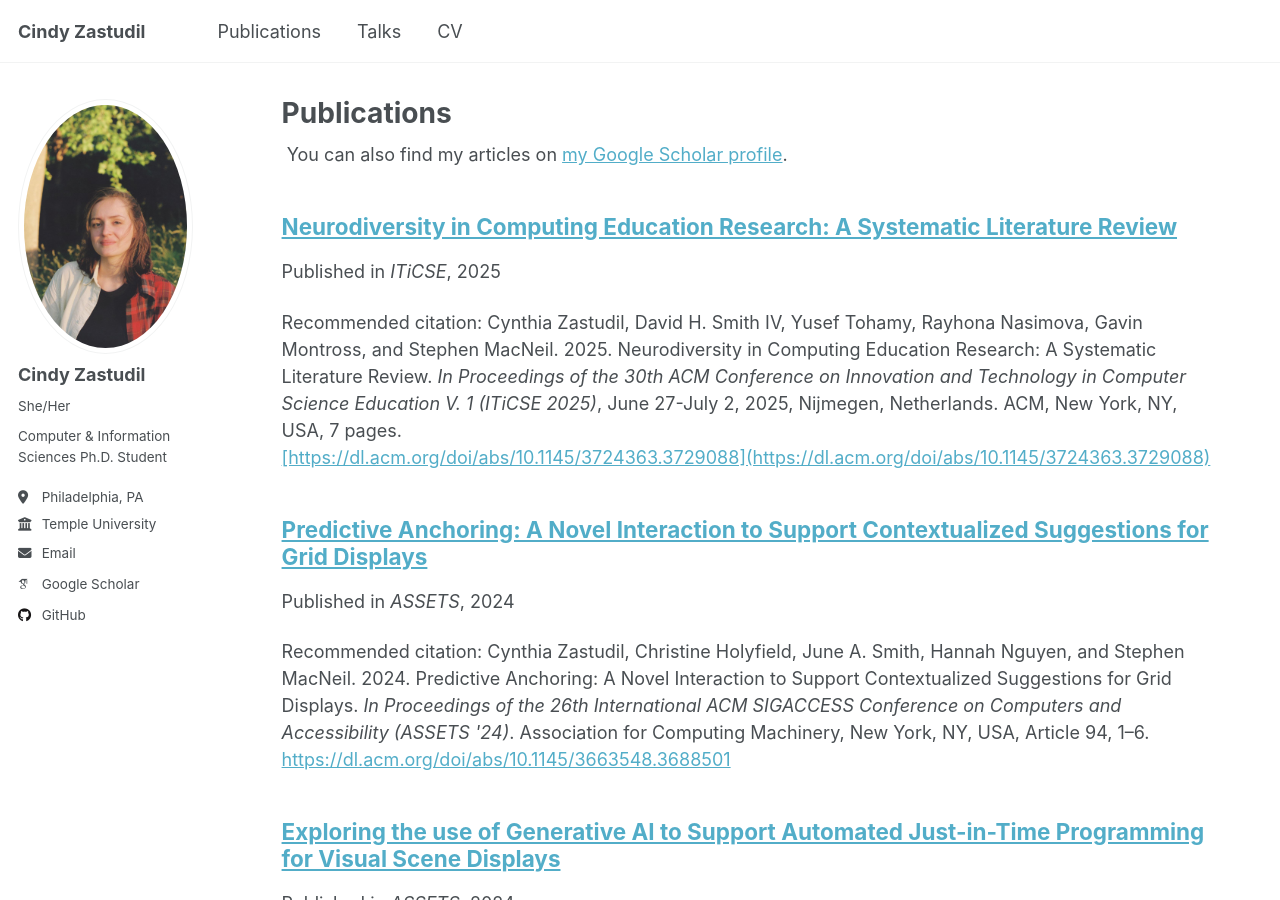
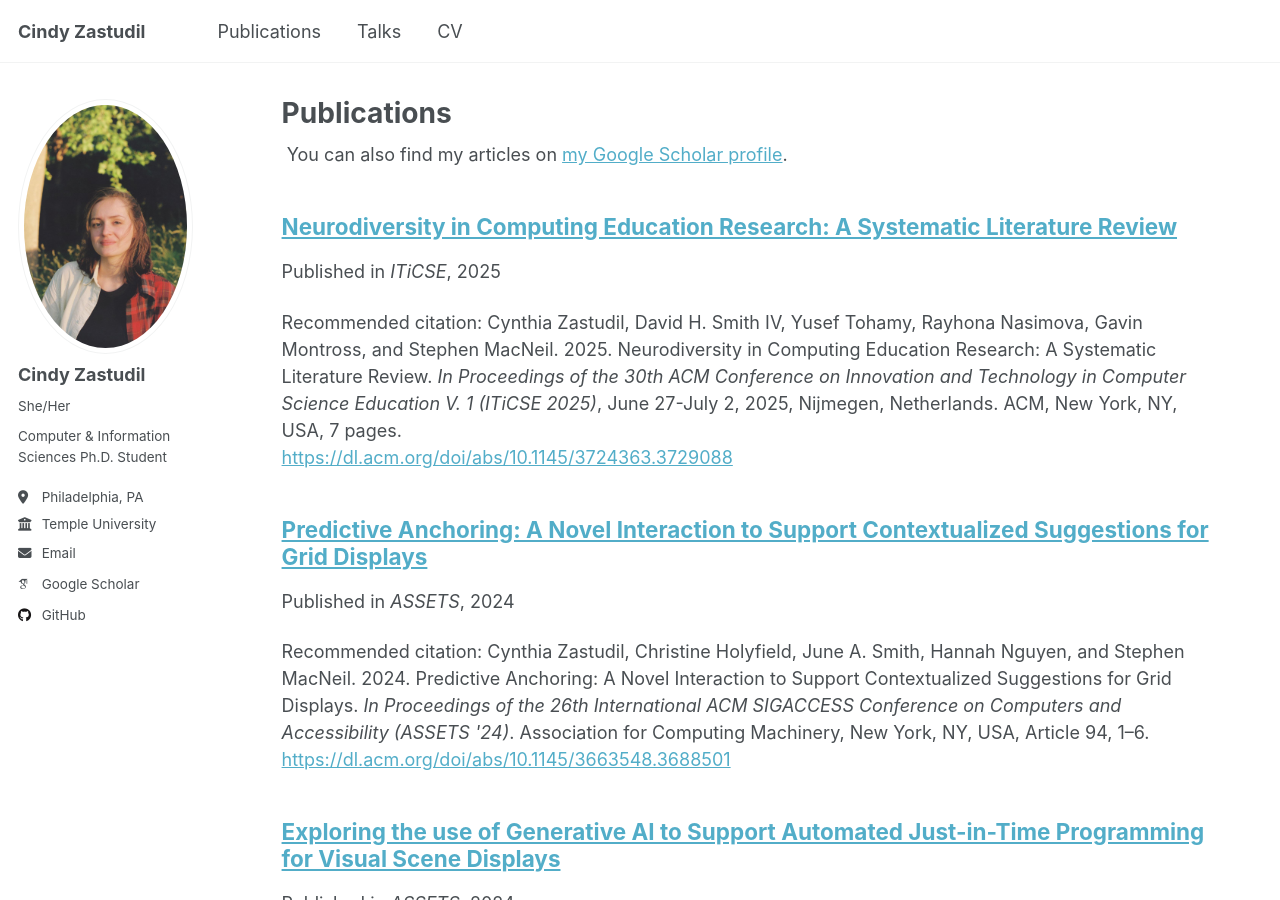
Before and after one commit to czastudil/czastudil.github.io, a Jekyll site: the page built from _pages/publications.html, in a window 1280 px wide and 900 px high. Built offline with Jekyll 4.4.1, drawn with Linux system fonts in a browser that asks for light colours; some web fonts are replaced; some of the changed lines change nothing that is shown.

Commit message:
Update iticse-25-SLR.md

```diff
--- a/_publications/iticse-25-SLR.md
+++ b/_publications/iticse-25-SLR.md
@@ -6,7 +6,7 @@ excerpt: ""
 date: 2025-06-27
 venue: "ITiCSE"
 # slidesurl: ""
-paperurl: "[https://dl.acm.org/doi/abs/10.1145/3724363.3729088](https://dl.acm.org/doi/abs/10.1145/3724363.3729088)"
+paperurl: "https://dl.acm.org/doi/abs/10.1145/3724363.3729088"
 # bibtexurl: ""
 citation: "Cynthia Zastudil, David H. Smith IV, Yusef Tohamy, Rayhona Nasimova, Gavin Montross, and Stephen MacNeil. 2025. Neurodiversity in Computing Education Research: A Systematic Literature Review. <i>In Proceedings of the 30th ACM Conference on Innovation and Technology in Computer Science Education V. 1 (ITiCSE 2025)</i>, June 27-July 2, 2025, Nijmegen, Netherlands. ACM, New York, NY, USA, 7 pages."
 ---
```
